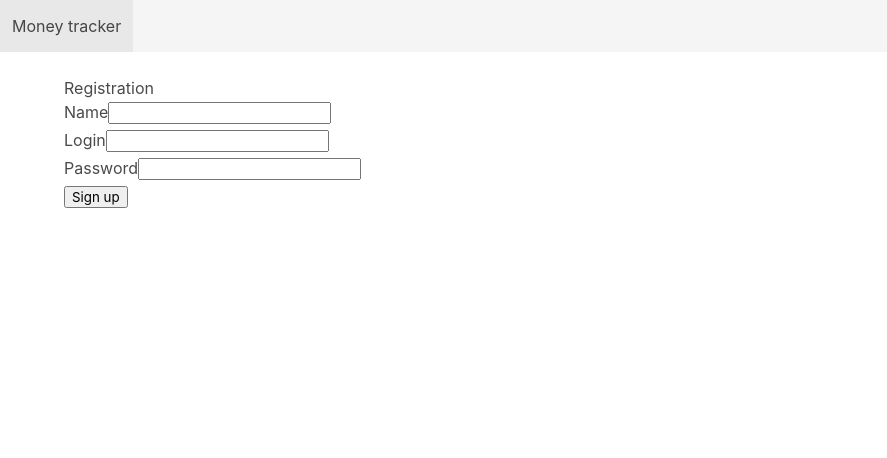
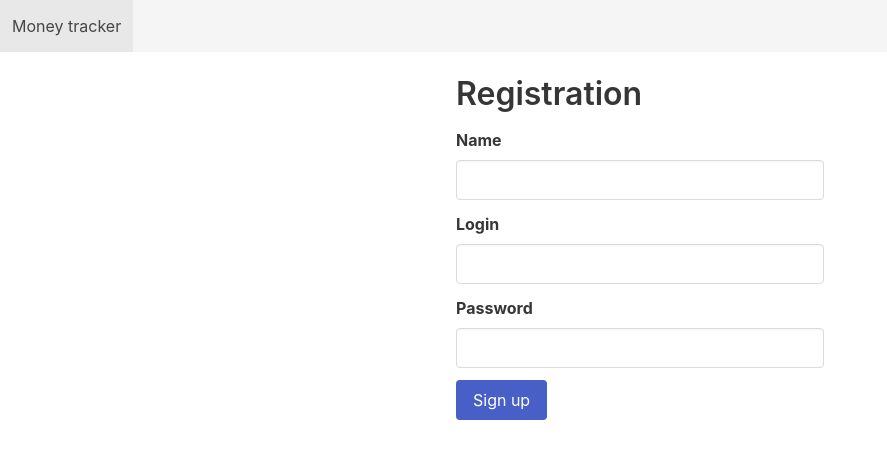
Before and after one commit to len3fun/money-tracker-frontend, a React (Create React App) app: page /sign-up in a window 1280 px wide. Shown: the top 458 px of the page, without its empty margins (0-887 px from the left). Built offline with nearby package versions, Linux system fonts and the light colour scheme.

Commit message:
New registration page

```diff
--- a/src/components/signup.js
+++ b/src/components/signup.js
@@ -70,22 +70,41 @@ class Signup extends Component {
     RegistrationForm = () => {
 
         return (
-            <div>
+            <div className="columns">
+
+                <div className="column"></div>
+                <div className="column">
+                    <div className="content">
                         <h1>Registration</h1>
                         <form onSubmit={(e) => e.preventDefault()}>
-                    <div className="mb-1">
-                        <label htmlFor="inputName" className="form-label">Name</label>
-                        <input type="text" onChange={this.Name} className="form-control" id="inputName"/>
+                            <div className="field">
+                                <label className="label">Name</label>
+                                <div className="control">
+                                    <input className="input" type="text" onChange={this.Name}/>
                                 </div>
-                    <div className="mb-1">
-                        <label htmlFor="inputLogin" className="form-label">Login</label>
-                        <input type="text" onChange={this.Login} className="form-control" id="inputLogin"/>
                             </div>
-                    <div className="mb-1">
-                        <label htmlFor="inputPassword" className="form-label">Password</label>
-                        <input type="password" onChange={this.Password} className="form-control" id="inputPassword"/>
+
+                            <div className="field">
+                                <label className="label">Login</label>
+                                <div className="control">
+                                    <input className="input" type="text" onChange={this.Login}/>
                                 </div>
-                    <button type="submit" className="btn btn-primary" onClick={this.signup}>Sign up</button>
+                            </div>
+
+                            <div className="field">
+                                <label className="label">Password</label>
+                                <div className="control">
+                                    <input className="input" type="password" onChange={this.Password}/>
+                                </div>
+                            </div>
+
+                            <div className="field is-grouped">
+                                <div className="control">
+
+                                    <button type="submit" className="button is-link" onClick={this.signup}>Sign up
+                                    </button>
+                                </div>
+                            </div>
                         </form>
                         {
                             this.state.isRegistered &&
@@ -99,6 +118,9 @@ class Signup extends Component {
                             this.state.errorMessage &&
                             this.state.errorMessage
                         }
+                    </div>
+                </div>
+                <div className="column"></div>
             </div>
         )
     }
```
Lines whose indentation alone changed are shown as unchanged.
